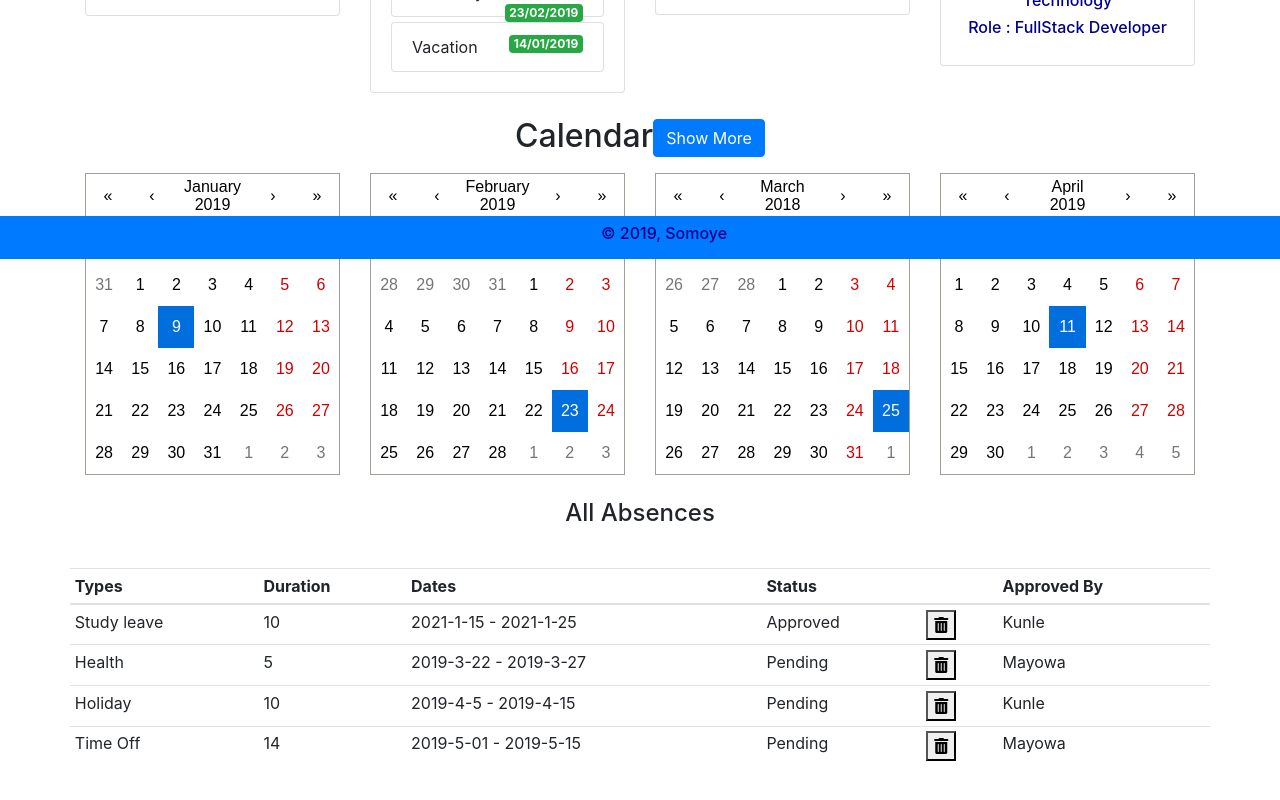
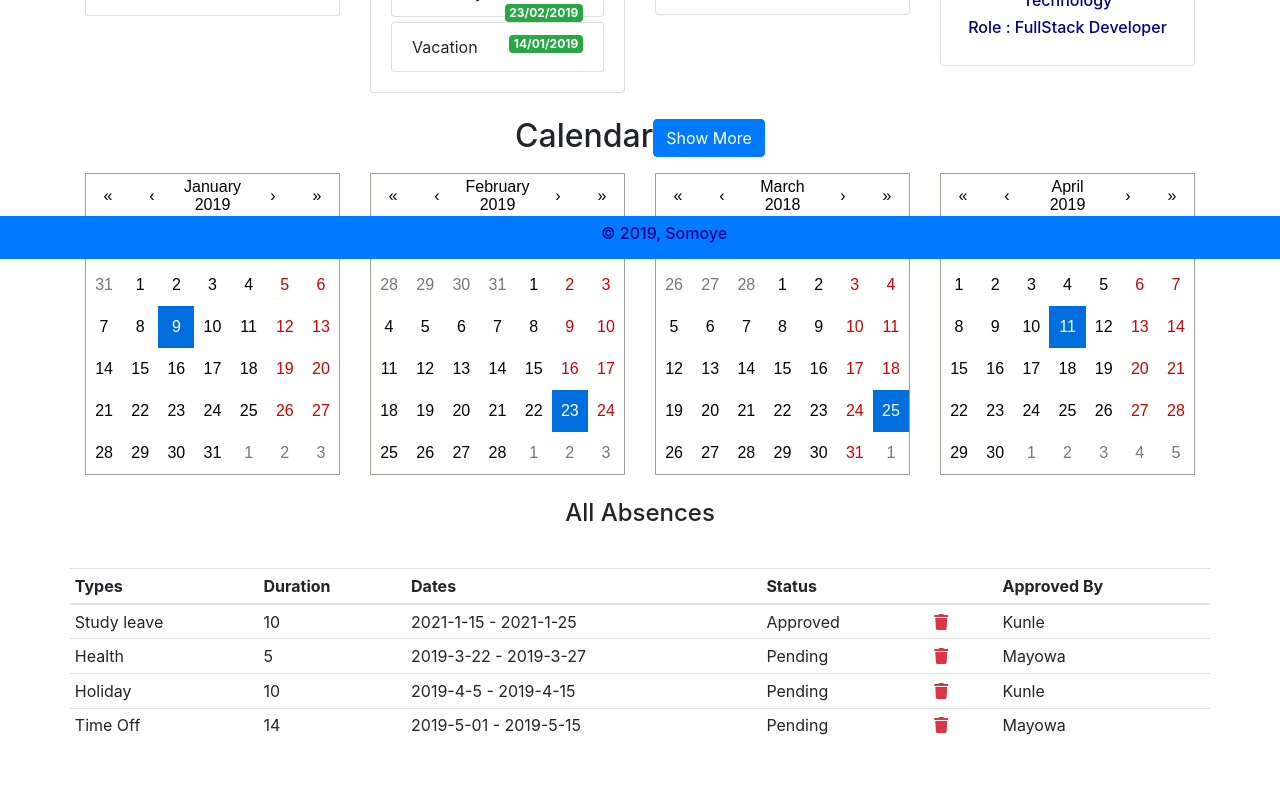
Before and after one commit to somoye123/time-off-applicaation, a React (Create React App) app: page /employee-dashboard in a window 1280 px wide. Shown: the part 541-1341 px from the top of the page. Built offline with nearby package versions, Linux system fonts and the light colour scheme; some icons are missing.

Commit message:
delete trash icon update

```diff
--- a/src/components/dashboard/EmployeeDashboard.js
+++ b/src/components/dashboard/EmployeeDashboard.js
@@ -173,9 +173,9 @@
                   <td>2021-1-15 - 2021-1-25</td>
                   <td>Approved</td>
                   <td>
-                    <button>
-                      <i class="fas fa-trash-alt" />
-                    </button>
+                    <span className="mx-2 text-danger">
+                      <i className="fas fa-trash" />
+                    </span>
                   </td>
                   <td>Kunle</td>
                 </tr>
@@ -185,9 +185,9 @@
                   <td>2019-3-22 - 2019-3-27</td>
                   <td>Pending</td>
                   <td>
-                    <button>
-                      <i class="fas fa-trash-alt" />
-                    </button>
+                    <span className="mx-2 text-danger">
+                      <i className="fas fa-trash" />
+                    </span>
                   </td>
                   <td>Mayowa</td>
                 </tr>
@@ -197,9 +197,9 @@
                   <td>2019-4-5 - 2019-4-15</td>
                   <td>Pending</td>
                   <td>
-                    <button>
-                      <i class="fas fa-trash-alt" />
-                    </button>
+                    <span className="mx-2 text-danger">
+                      <i className="fas fa-trash" />
+                    </span>
                   </td>
                   <td>Kunle</td>
                 </tr>
@@ -209,9 +209,9 @@
                   <td>2019-5-01 - 2019-5-15</td>
                   <td>Pending</td>
                   <td>
-                    <button>
-                      <i class="fas fa-trash-alt" />
-                    </button>
+                    <span className="mx-2 text-danger">
+                      <i className="fas fa-trash" />
+                    </span>
                   </td>
                   <td>Mayowa</td>
                 </tr>
```
